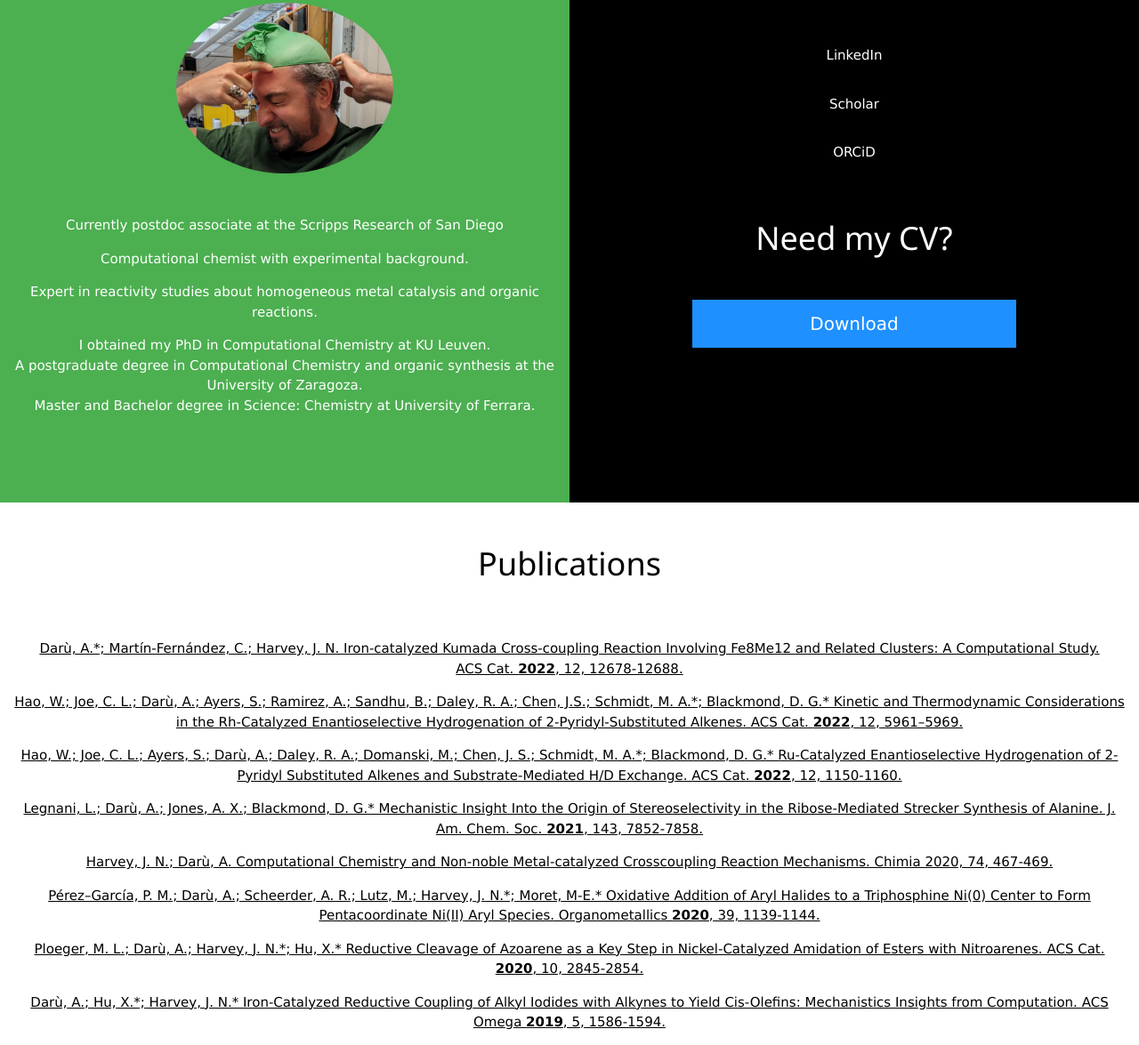
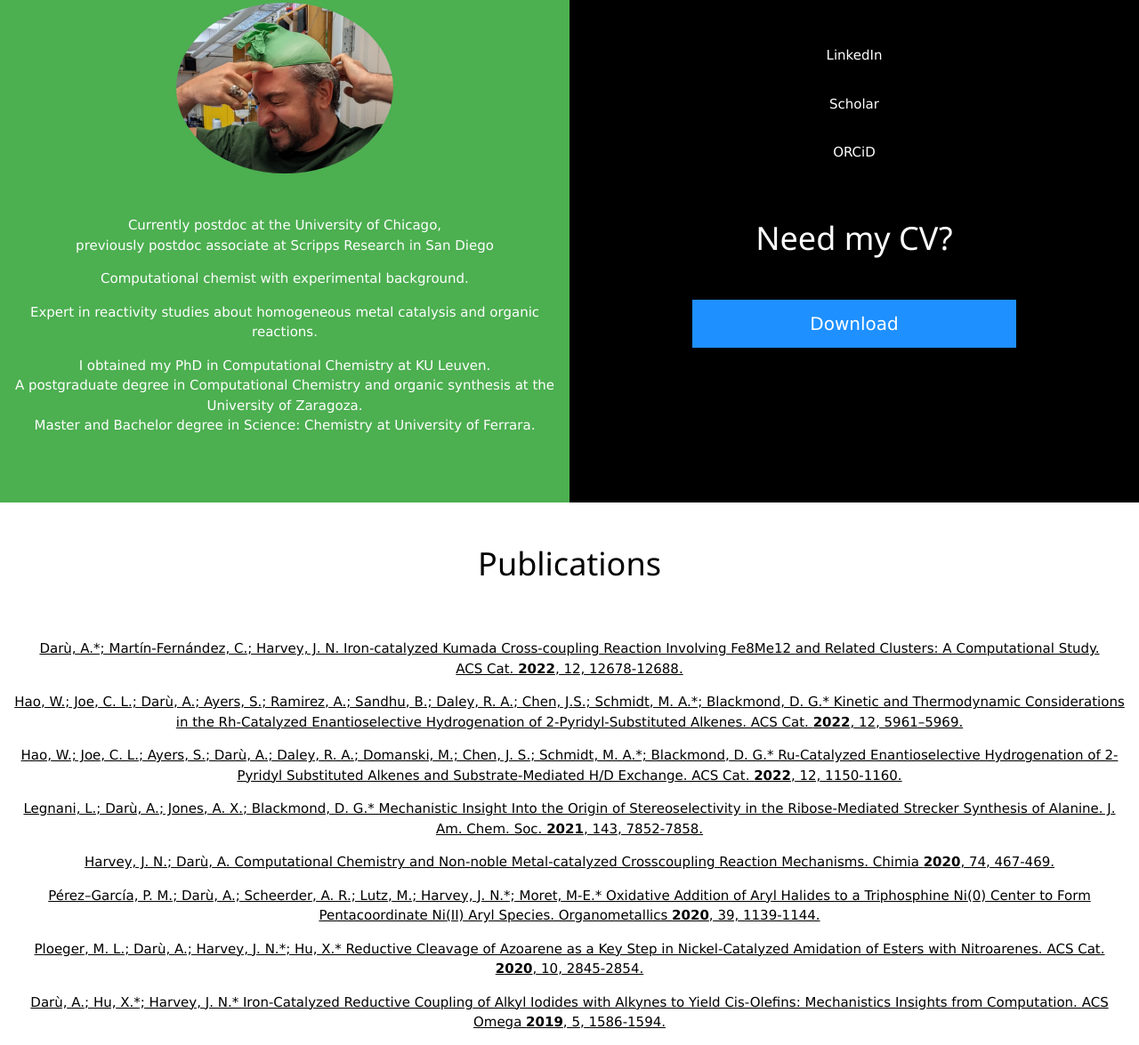
Before and after one commit to andreadaru/andreadaru.github.io, a plain HTML site: page index.html in a window 1280 px wide. Shown: the part 135-1310 px from the top of the page at 89% size. Drawn offline with Linux system fonts and the light colour scheme.

Commit message:
Update index.html

```diff
--- a/index.html
+++ b/index.html
@@ -55,7 +55,8 @@
     </div>
     <img src="picture.jpg" class="w3-circle" alt="Person" style="width:40%">
         <div class="w3-center w3-padding-32">
-        <p style="text-align:center;">Currently postdoc associate at the Scripps Research of San Diego</p>
+        <p style="text-align:center;">Currently postdoc at the University of Chicago,<br>
+          previously postdoc associate at Scripps Research in San Diego</p>
         <p style="text-align:center;">Computational chemist with experimental background.</p>
         <p style="text-align:center;">Expert in reactivity studies about homogeneous metal catalysis and organic reactions.</p>
         <p style="text-align:center;">I obtained my PhD in Computational Chemistry at KU Leuven.<br>
@@ -102,7 +103,7 @@
 <p><a href="https://pubs.acs.org/doi/10.1021/jacs.1c03552" target="_blank" rel="noopener noreferrer" style="color:black;">
   Legnani, L.; Darù, A.; Jones, A. X.; Blackmond, D. G.* Mechanistic Insight Into the Origin of Stereoselectivity in the Ribose-Mediated Strecker Synthesis of Alanine. J. Am. Chem. Soc. <strong>2021</strong>, 143, 7852-7858.</a></p>
 <p><a href="https://chimia.ch/chimia/article/view/2020_467" target="_blank" rel="noopener noreferrer" style="color:black;">
-  Harvey, J. N.; Darù, A. Computational Chemistry and Non-noble Metal-catalyzed Crosscoupling Reaction Mechanisms. Chimia 2020, 74, 467-469.</a></p>
+  Harvey, J. N.; Darù, A. Computational Chemistry and Non-noble Metal-catalyzed Crosscoupling Reaction Mechanisms. Chimia <strong>2020</strong>, 74, 467-469.</a></p>
 <p><a href="https://pubs.acs.org/doi/10.1021/acs.organomet.0c00060" target="_blank" rel="noopener noreferrer" style="color:black;"">
   Pérez–García, P. M.; Darù, A.; Scheerder, A. R.; Lutz, M.; Harvey, J. N.*; Moret, M-E.* Oxidative Addition of Aryl Halides to a Triphosphine Ni(0) Center to Form Pentacoordinate Ni(II) Aryl Species. Organometallics <strong>2020</strong>, 39, 1139-1144.</a></p>
 <p><a href="https://pubs.acs.org/doi/10.1021/acscatal.9b05049" target="_blank" rel="noopener noreferrer" style="color:black;">
```
